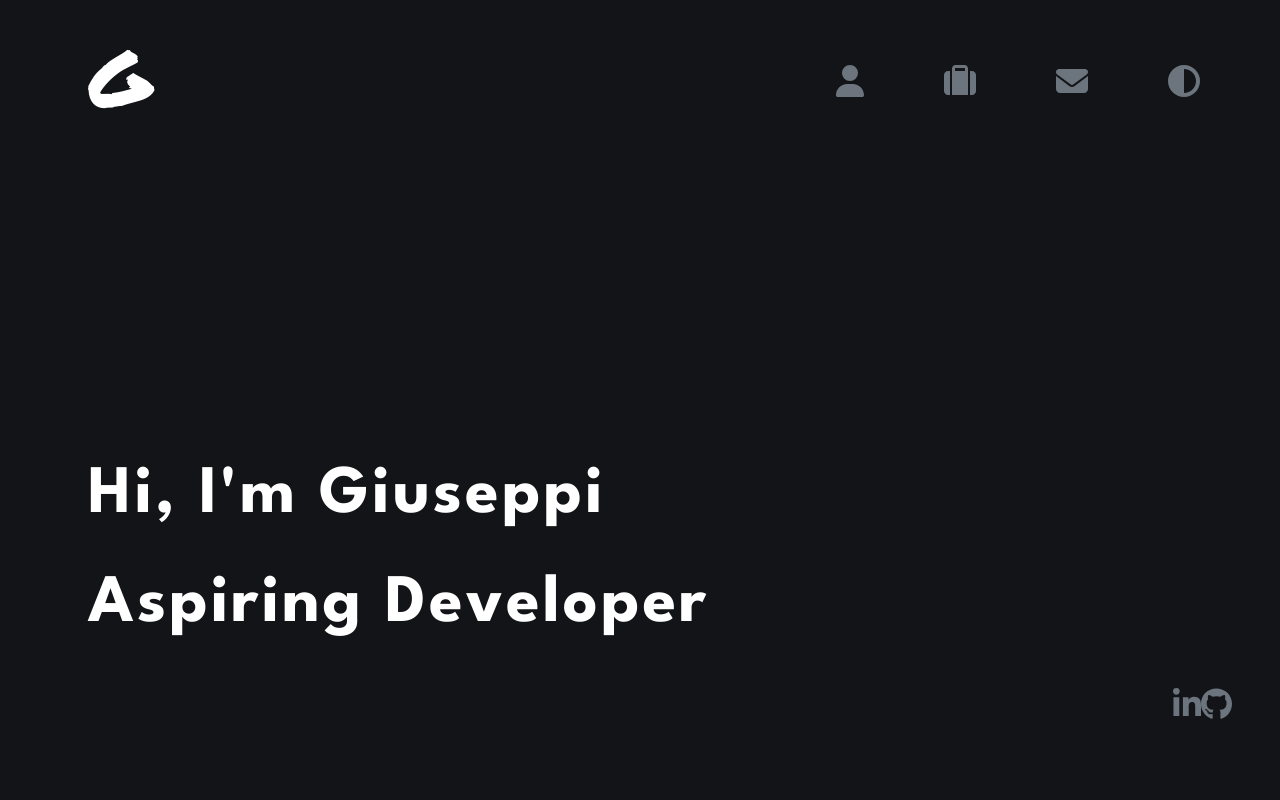
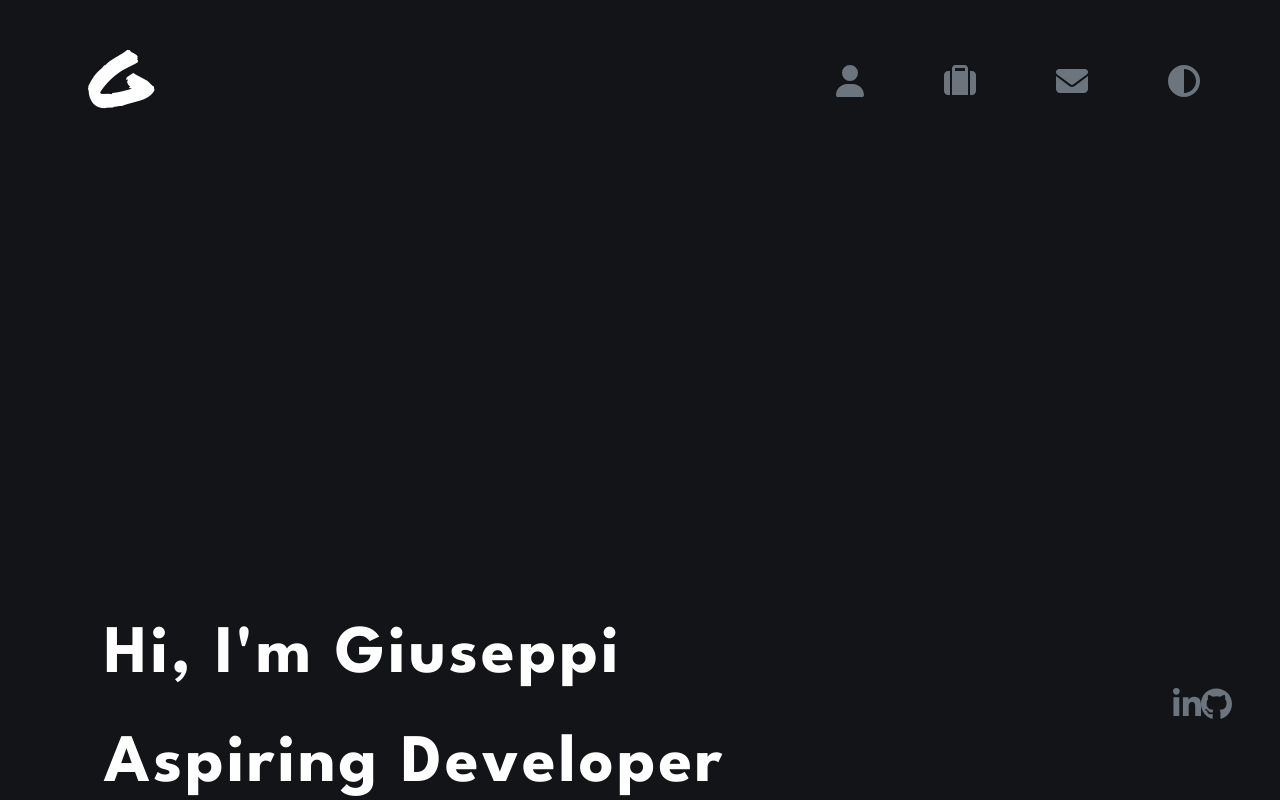
Before and after one commit to giuseppi/giuseppipelayo.com, a React (Create React App) app: page / in a window 1280 px wide. Shown: the top 800 px of the page. Built offline with nearby package versions, Linux system fonts and the light colour scheme.

Commit message:
updated header positioning

```diff
--- a/src/App.css
+++ b/src/App.css
@@ -130,8 +130,8 @@ html {
   font-family: "League Spartan", sans-serif;
   font-size: 4.25rem;
   letter-spacing: 3px;
-  margin-top: 20rem;
-  margin-left: 5rem;
+  margin-top: 30rem;
+  margin-left: 6rem;
 }
 
 .slogan {
@@ -139,7 +139,7 @@ html {
   font-family: "League Spartan", sans-serif;
   font-size: 4.25rem;
   letter-spacing: 3px;
-  margin-left: 5rem;
+  margin-left: 6rem;
 }
 
 .nav-content {
```
